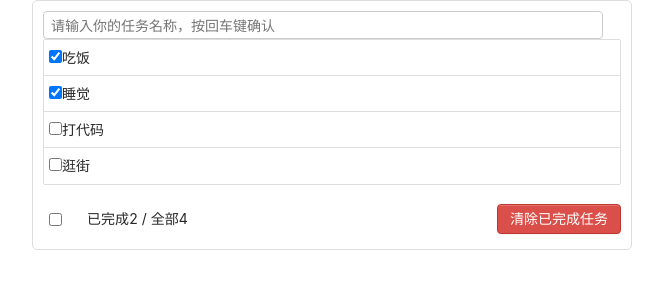
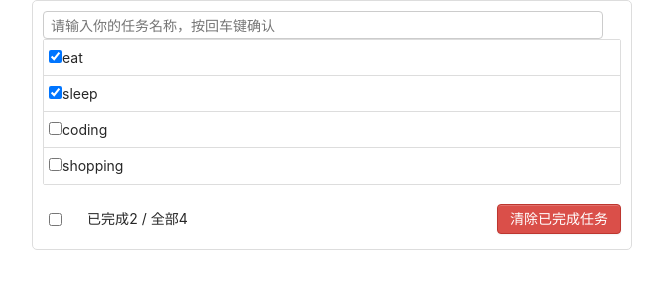
Before and after one commit to mahebei/todo, a React (Create React App) app: page / in a window 1280 px wide. Shown: the top 300 px of the page, without its empty margins (308-971 px from the left). Built offline with nearby package versions, Linux system fonts and the light colour scheme.

Commit message:
edit comments

```diff
--- a/src/App.jsx
+++ b/src/App.jsx
@@ -5,31 +5,27 @@ import Footer from './components/Footer'
 import './App.css'
 
 export default class App extends Component {
-	//状态在哪里，操作状态的方法就在哪里
-
-	//初始化状态
+	//init state
 	state = {todos:[
-		{id:'001',name:'吃饭',done:true},
-		{id:'002',name:'睡觉',done:true},
-		{id:'003',name:'打代码',done:false},
-		{id:'004',name:'逛街',done:false}
+		{id:'001',name:'eat',done:true},
+		{id:'002',name:'sleep',done:true},
+		{id:'003',name:'coding',done:false},
+		{id:'004',name:'shopping',done:false}
 	]}
 
-	//addTodo用于添加一个todo，接收的参数是todo对象
+	//add a todo item，param is a todo obj
 	addTodo = (todoObj)=>{
-		//获取原todos
+		//get old todos
 		const {todos} = this.state
-		//追加一个todo
+		//append todo
 		const newTodos = [todoObj,...todos]
-		//更新状态
+		//update state
 		this.setState({todos:newTodos})
 	}
 
-	//updateTodo用于更新一个todo对象
+	//update a todo obj
 	updateTodo = (id,done)=>{
-		//获取状态中的todos
 		const {todos} = this.state
-		//匹配处理数据
 		const newTodos = todos.map((todoObj)=>{
 			if(todoObj.id === id) return {...todoObj,done}
 			else return todoObj
@@ -37,39 +33,30 @@ export default class App extends Component {
 		this.setState({todos:newTodos})
 	}
 
-	//deleteTodo用于删除一个todo对象
+	//delete a todo obj
 	deleteTodo = (id)=>{
-		//获取原来的todos
 		const {todos} = this.state
-		//删除指定id的todo对象
 		const newTodos = todos.filter((todoObj)=>{
 			return todoObj.id !== id
 		})
-		//更新状态
 		this.setState({todos:newTodos})
 	}
 
-	//checkAllTodo用于全选
+	//check all todo items
 	checkAllTodo = (done)=>{
-		//获取原来的todos
 		const {todos} = this.state
-		//加工数据
 		const newTodos = todos.map((todoObj)=>{
 			return {...todoObj,done}
 		})
-		//更新状态
 		this.setState({todos:newTodos})
 	}
 
-	//clearAllDone用于清除所有已完成的
+	//clear all done items
 	clearAllDone = ()=>{
-		//获取原来的todos
 		const {todos} = this.state
-		//过滤数据
 		const newTodos = todos.filter((todoObj)=>{
 			return !todoObj.done
 		})
-		//更新状态
 		this.setState({todos:newTodos})
 	}
 
```
